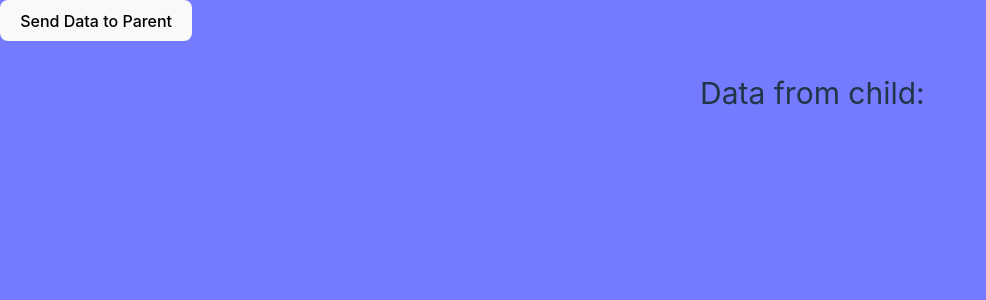
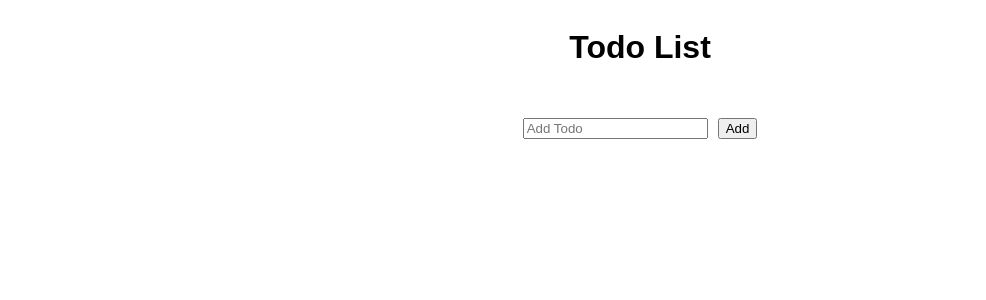
Before and after one commit to ngocphong230801/reactjs-training, a React (Vite) app in the folder my-react-app/: page / in a window 1280 px wide. Shown: the top 300 px of the page, without its empty margins (0-986 px from the left). Built offline with nearby package versions, Linux system fonts and the light colour scheme.

Commit message:
Make examples todo list

```diff
--- a/my-react-app/src/App.css
+++ /dev/null
@@ -1,40 +0,0 @@
-#root {
-  max-width: 1280px;
-  text-align: center;
-}
-
-.logo {
-  height: 6em;
-  padding: 1.5em;
-  will-change: filter;
-  transition: filter 300ms;
-}
-.logo:hover {
-  filter: drop-shadow(0 0 2em #646cffaa);
-}
-.logo.react:hover {
-  filter: drop-shadow(0 0 2em #61dafbaa);
-}
-
-@keyframes logo-spin {
-  from {
-    transform: rotate(0deg);
-  }
-  to {
-    transform: rotate(360deg);
-  }
-}
-
-@media (prefers-reduced-motion: no-preference) {
-  a:nth-of-type(2) .logo {
-    animation: logo-spin infinite 20s linear;
-  }
-}
-
-.card {
-  padding: 2em;
-}
-
-.read-the-docs {
-  color: #888;
-}
--- a/my-react-app/src/App.tsx
+++ b/my-react-app/src/App.tsx
@@ -1,35 +1,72 @@
-import { useState, useEffect } from 'react';
-import './App.css';
+import React, { useState, useEffect } from 'react';
+import TodoList from './components/TodoList';
 
-export default function TodoList() {
-  const [currentTime, setCurrentTime] = useState(new Date());
-  const img = 'https://i.ibb.co/xqmT7qQ/Screenshot-2.png';
-  const description = 'Working hard everytime'
+interface Todo {
+  id: number;
+  text: string;
+  completed: boolean;
+}
+
+const initialTodos: Todo[] = JSON.parse(localStorage.getItem('todos') || '[]');
+
+const App: React.FC = () => {
+  const [todos, setTodos] = useState<Todo[]>(initialTodos);
+  const [inputText, setInputText] = useState<string>('');
 
   useEffect(() => {
-    const interval = setInterval(() => {
-      setCurrentTime(new Date());
-    }, 1000);
+    localStorage.setItem('todos', JSON.stringify(todos));
+  }, [todos]);
 
-    return () => clearInterval(interval);
-  }, []);
+  const handleInputChange = (e: React.ChangeEvent<HTMLInputElement>) => {
+    setInputText(e.target.value);
+  };
 
-  function formatDate(date: Date) {
-    return new Intl.DateTimeFormat('en-US', { weekday: 'long' }).format(date);
-  }
+  const handleAddTodo = () => {
+    if (inputText.trim() !== '') {
+      const newTodo: Todo = {
+        id: todos.length + 1,
+        text: inputText,
+        completed: false,
+      };
+      setTodos([...todos, newTodo]);
+      setInputText('');
+    }
+  };
 
-  function formatTime(date: Date) {
-    const hour = date.getHours();
-    const minute = date.getMinutes();
-    const seconds = date.getSeconds();
-    return `${hour.toString().padStart(2, '0')}:${minute.toString().padStart(2, '0')}:${seconds.toString().padStart(2, '0')}`;
-  }
+  const handleKeyPress = (e: React.KeyboardEvent<HTMLInputElement>) => {
+    if (e.key === 'Enter') {
+      handleAddTodo();
+    }
+  };
+
+  const toggleTodo = (id: number) => {
+    setTodos(prevTodos =>
+      prevTodos.map(todo =>
+        todo.id === id ? { ...todo, completed: !todo.completed } : todo
+      )
+    );
+  };
+
+  const deleteTodo = (id: number) => {
+    setTodos(prevTodos => prevTodos.filter(todo => todo.id !== id));
+  };
 
   return (
-    <div>
-      <h1>To Do List for {formatDate(currentTime)}</h1>
-      <p> It's now: {formatTime(currentTime)}</p>
-      <img src= {img} alt= {description} />
+    <div className='container'>
+      <h1>Todo List</h1>
+      <div className='input-header'>
+        <input
+          type="text"
+          placeholder="Add Todo"
+          value={inputText}
+          onChange={handleInputChange}
+          onKeyPress={handleKeyPress}
+        />
+        <button onClick={handleAddTodo}>Add</button>
+      </div>
+      <TodoList todos={todos} toggleTodo={toggleTodo} deleteTodo={deleteTodo} />
     </div>
   );
-}
+};
+
+export default App;
--- /dev/null
+++ b/my-react-app/src/components/TodoItem.tsx
@@ -0,0 +1,35 @@
+import React from 'react';
+
+interface TodoItemProps {
+  todo: { id: number; text: string; completed: boolean };
+  toggleTodo: (id: number) => void;
+  deleteTodo: (id: number) => void;
+}
+
+const TodoItem: React.FC<TodoItemProps> = ({ todo, toggleTodo, deleteTodo }) => {
+  const handleTodoClick = () => {
+    toggleTodo(todo.id);
+  };
+
+  const handleDeleteClick = () => {
+    deleteTodo(todo.id);
+  };
+
+  return (
+    <li>
+      <label>
+        <input
+          type="checkbox"
+          checked={todo.completed}
+          onChange={handleTodoClick}
+        />
+        <span style={{ textDecoration: todo.completed ? 'line-through' : 'none' }}>
+          {todo.text}
+        </span>
+      </label>
+      <button onClick={handleDeleteClick}>Delete</button>
+    </li>
+  );
+};
+
+export default TodoItem;
--- /dev/null
+++ b/my-react-app/src/components/TodoList.tsx
@@ -0,0 +1,20 @@
+import React from 'react';
+import TodoItem from './TodoItem';
+
+interface TodoListProps {
+  todos: { id: number; text: string; completed: boolean }[];
+  toggleTodo: (id: number) => void;
+  deleteTodo: (id: number) => void;
+}
+
+const TodoList: React.FC<TodoListProps> = ({ todos, toggleTodo, deleteTodo }) => {
+  return (
+    <ul>
+      {todos.map(todo => (
+        <TodoItem key={todo.id} todo={todo} toggleTodo={toggleTodo} deleteTodo={deleteTodo} />
+      ))}
+    </ul>
+  );
+};
+
+export default TodoList;
--- a/my-react-app/src/index.css
+++ b/my-react-app/src/index.css
@@ -1,82 +1,34 @@
-:root {
-  font-family: Inter, system-ui, Avenir, Helvetica, Arial, sans-serif;
-  line-height: 1.5;
-  font-weight: 400;
-
-  color-scheme: light dark;
-  color: rgba(255, 255, 255, 0.87);
-  background-color: #242424;
-
-  font-synthesis: none;
-  text-rendering: optimizeLegibility;
-  -webkit-font-smoothing: antialiased;
-  -moz-osx-font-smoothing: grayscale;
+body {
+  box-sizing: border-box;
+  font-family: Arial, Helvetica, sans-serif;
 }
 
-a {
-  font-weight: 500;
-  color: #646cff;
-  text-decoration: inherit;
-}
-a:hover {
-  color: #535bf2;
-}
-
-body {
-  margin: 0;
+.container {
   display: flex;
-  /* place-items: center; */
-  min-width: 320px;
-  min-height: 100vh;
-  background-color: #747bff;
+  flex-direction: column;
+  gap: 30px;
 }
 
 h1 {
-  font-size: 3.2em;
-  line-height: 1.1;
-  margin-top: 80px;
-  margin-left: 700px;
+  text-align: center;
+  padding: 0;
 }
 
-p {
-  padding-left: 700px;
-  font-size: 30px;
+.input-header {
+  justify-content: center;
+  display: flex;
+  gap: 10px;
 }
 
-img {
-  width: 300px;
-  height: 300px;
-  margin-left: 720px;
+ul {
+  list-style: none;
+  display: flex;
+  flex-direction: column;
+  gap: 20px;
+  justify-content: center;
 }
 
-button {
-  border-radius: 8px;
-  border: 1px solid transparent;
-  padding: 0.6em 1.2em;
-  font-size: 1em;
-  font-weight: 500;
-  font-family: inherit;
-  background-color: #1a1a1a;
-  cursor: pointer;
-  transition: border-color 0.25s;
+li {
+  display: flex;
+  gap: 20px;
 }
-button:hover {
-  border-color: #646cff;
-}
-button:focus,
-button:focus-visible {
-  outline: 4px auto -webkit-focus-ring-color;
-}
-
-@media (prefers-color-scheme: light) {
-  :root {
-    color: #213547;
-    background-color: #ffffff;
-  }
-  a:hover {
-    color: #747bff;
-  }
-  button {
-    background-color: #f9f9f9;
-  }
-}
--- a/my-react-app/src/main.tsx
+++ b/my-react-app/src/main.tsx
@@ -1,10 +1,10 @@
 import React from 'react'
 import ReactDOM from 'react-dom/client'
+import App from './App.tsx'
 import './index.css'
-import ParentComponent from './ParentComponent.tsx'
 
 ReactDOM.createRoot(document.getElementById('root')!).render(
   <React.StrictMode>
-    <ParentComponent />
+    <App />
   </React.StrictMode>,
 )
```
